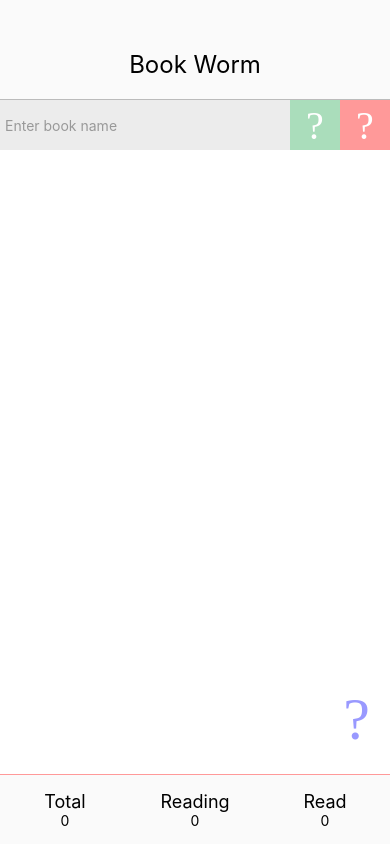
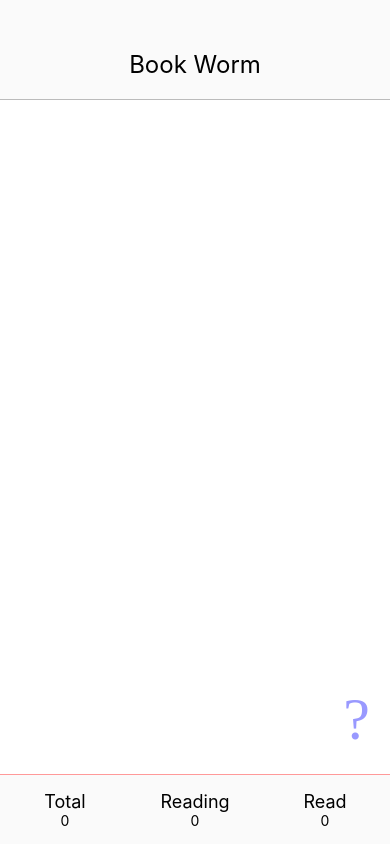
Before and after one commit to jmfantin2/book-worm, a React Native app: screen / in a window 390 px wide. Built offline with nearby package versions, Linux system fonts and the light colour scheme.

Commit message:
Modifying State to show/hide TextInput

```diff
--- a/App.js
+++ b/App.js
@@ -8,7 +8,7 @@ import {
   TextInput,
 } from "react-native";
 
-import { Ionicons } from "@expo/vector-icons";
+import { Ionicons, Feather } from "@expo/vector-icons";
 
 import BookCount from "./components/BookCount";
 
@@ -16,6 +16,7 @@ export default function App() {
   const [totalCount, setTotalCount] = useState(0);
   const [readingCount, setReadingCount] = useState(0);
   const [readCount, setReadCount] = useState(0);
+  const [addingNewBook, setAddingNewBook] = useState(false);
   return (
     <View style={{ flex: 1 }}>
       <SafeAreaView />
@@ -33,12 +34,26 @@ export default function App() {
         <Text style={{ fontSize: 24 }}>Book Worm</Text>
       </View>
       <View style={{ flex: 1 }}>
+        {addingNewBook && (
           <View style={{ height: 50, flexDirection: "row" }}>
             <TextInput
               style={{ flex: 1, backgroundColor: "#ececec", paddingLeft: 5 }}
               placeholder="Enter book name"
               placeholderTextColor="#999"
             />
+            <TouchableOpacity>
+              <View
+                style={{
+                  width: 50,
+                  height: 50,
+                  backgroundColor: "#f99",
+                  alignItems: "center",
+                  justifyContent: "center",
+                }}
+              >
+                <Feather name="delete" color="white" size={26} />
+              </View>
+            </TouchableOpacity>
             <TouchableOpacity>
               <View
                 style={{
@@ -52,24 +67,20 @@ export default function App() {
                 <Ionicons name="ios-checkmark" color="white" size={40} />
               </View>
             </TouchableOpacity>
-          <TouchableOpacity>
-            <View
-              style={{
-                width: 50,
-                height: 50,
-                backgroundColor: "#f99",
-                alignItems: "center",
-                justifyContent: "center",
+          </View>
+        )}
+
+        <TouchableOpacity
+          onPress={() => {
+            setAddingNewBook(!addingNewBook);
           }}
-            >
-              <Ionicons name="ios-close" color="white" size={40} />
-            </View>
-          </TouchableOpacity>
-        </View>
-        <TouchableOpacity
           style={{ position: "absolute", bottom: 20, right: 20 }}
         >
-          <Ionicons name="ios-add-circle" color="#99f" size={60} />
+          <Ionicons
+            name={addingNewBook ? "ios-remove-circle" : "ios-add-circle"}
+            color="#99f"
+            size={60}
+          />
         </TouchableOpacity>
       </View>
       <View
```
Lines whose indentation alone changed are shown as unchanged.
